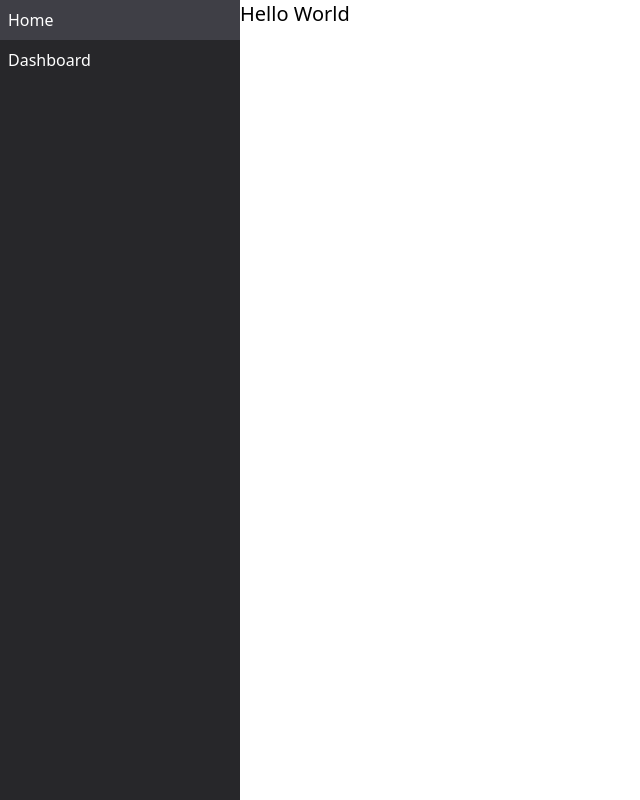
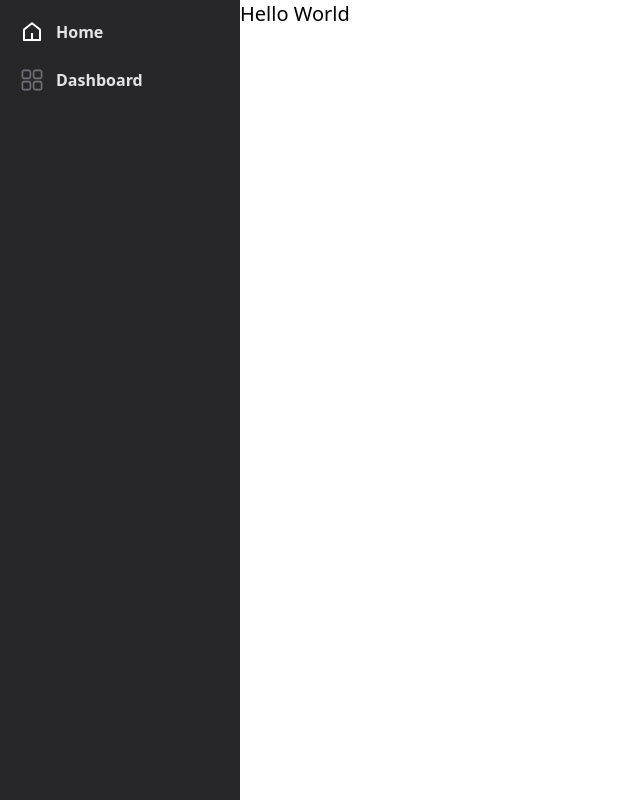
Before and after one commit to vitorqf/contact-finder-react, a React (Vite) app: page / in a window 1280 px wide. Shown: the whole page, without its empty margins (0-640 px from the left). Built offline with nearby package versions, Linux system fonts and the light colour scheme.

Commit message:
add sidebar styling

```diff
--- a/package.json
+++ b/package.json
@@ -11,7 +11,8 @@
   },
   "dependencies": {
     "react": "^18.2.0",
-    "react-dom": "^18.2.0"
+    "react-dom": "^18.2.0",
+    "react-icons": "^5.0.1"
   },
   "devDependencies": {
     "@types/react": "^18.2.56",
--- a/src/components/Sidebar/index.tsx
+++ b/src/components/Sidebar/index.tsx
@@ -1,12 +1,22 @@
+import { RiHome5Line } from "react-icons/ri";
+import { RxDashboard } from "react-icons/rx";
 import { SidebarButton } from "../SidebarButton";
 
 export function Sidebar() {
   return (
-    <aside className="w-60 bg-zinc-800">
+    <aside className="w-60 bg-zinc-800 p-3">
       <nav>
-        <ul>
-          <SidebarButton title="Home" path="/" />
-          <SidebarButton title="Dashboard" path="/dashboard" />
+        <ul className="flex flex-col gap-2">
+          <SidebarButton
+            title="Home"
+            path="/"
+            icon={<RiHome5Line size={24} />}
+          />
+          <SidebarButton
+            title="Dashboard"
+            path="/dashboard"
+            icon={<RxDashboard size={24} />}
+          />
         </ul>
       </nav>
     </aside>
--- a/src/components/SidebarButton/index.tsx
+++ b/src/components/SidebarButton/index.tsx
@@ -1,11 +1,13 @@
-import { useEffect, useState } from "react";
+import { ReactNode, useEffect, useState } from "react";
 
 export function SidebarButton({
   title,
   path,
+  icon,
 }: {
   title: string;
   path: string;
+  icon: ReactNode;
 }) {
   const [active, setActive] = useState(false);
   useEffect(() => {
@@ -15,11 +17,18 @@ export function SidebarButton({
   return (
     <li>
       <button
-        className={`w-full h-10 flex items-center px-2 bg-zinc-800  hover:bg-zinc-700 transition-colors duration-200 text-white ${
+        className={`w-full h-10 flex items-center px-2 rounded-md bg-zinc-800  hover:bg-zinc-700 transition-colors duration-200 text-white ${
           active ? "bg-emerald-700 hover:bg-emerald-800" : ""
         }`}
       >
-        {title}
+        {icon && (
+          <span className={`mr-3 ${active ? "text-white" : "text-zinc-500"}`}>
+            {icon}
+          </span>
+        )}
+        <span className="leading-none font-semibold text-zinc-200">
+          {title}
+        </span>
       </button>
     </li>
   );
```
Also changed, not shown: 1 other file (tests, documents, lock files or other folders).
